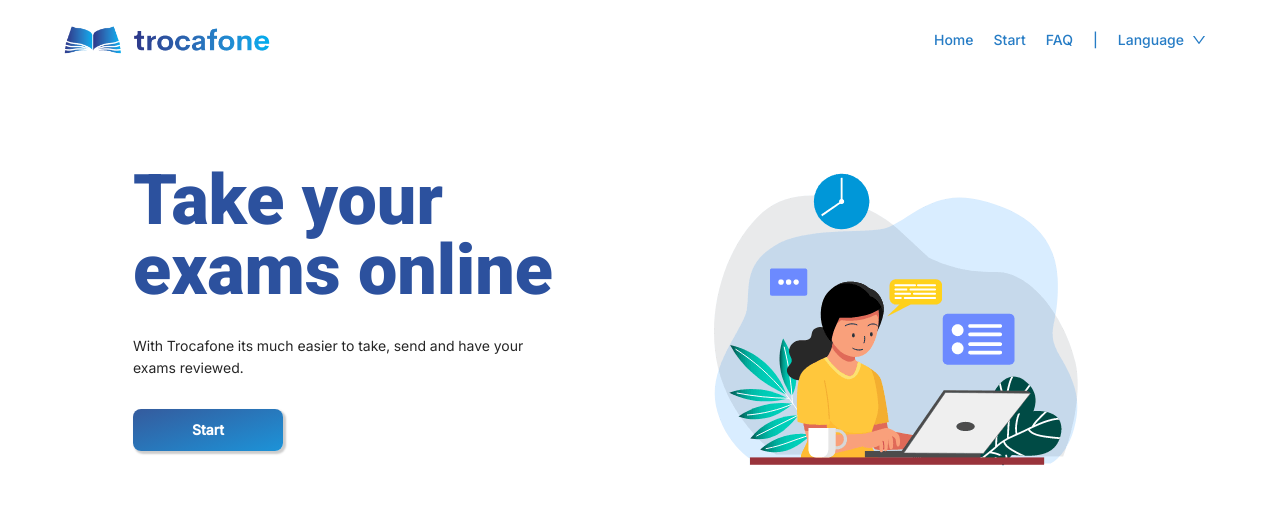
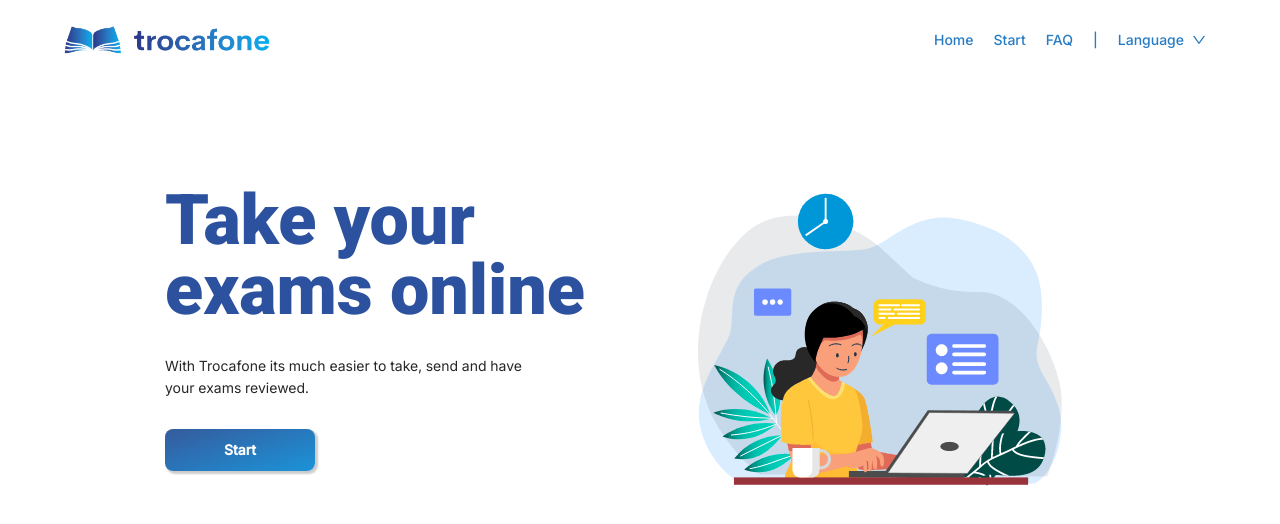
Before and after one commit to MarcosIraola/hokali-ch, a React (Create React App) app: page / in a window 1280 px wide. Shown: the top 524 px of the page. Built offline with nearby package versions, Linux system fonts and the light colour scheme.

Commit message:
design home

```diff
--- a/src/pages/Home/Home.module.css
+++ b/src/pages/Home/Home.module.css
@@ -1,11 +1,13 @@
 @import url('https://fonts.googleapis.com/css2?family=Roboto:wght@400;700;900&display=swap');
 
 .container {
-    width: 80%;
-    margin: 80px auto;
+    width: 75%;
+    height: calc(100vh - 80px);
+    margin: 0 auto;
     display: flex;
     flex-direction: row;
     justify-content: space-around;
+    padding-top: 100px;
 }
 
 .info, .image {
```
